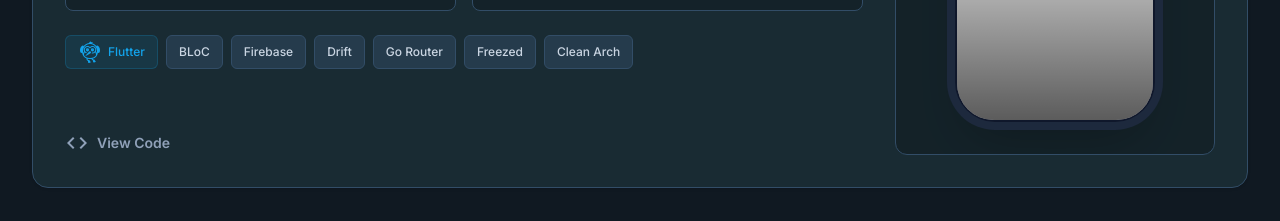
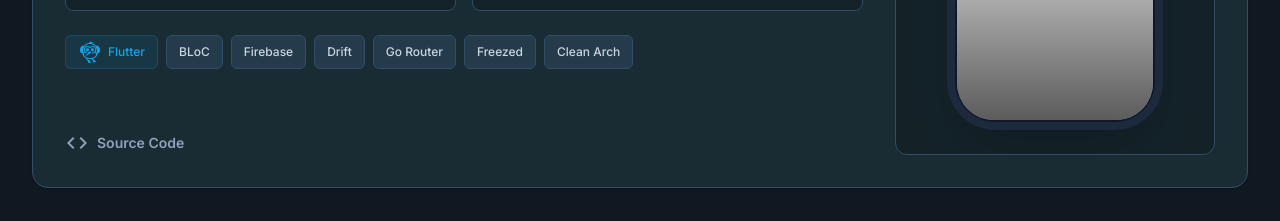
Before and after one commit to yohanangulo/yohanangulo.github.io, a Next.js app: page / in a window 1280 px wide. Shown: the part 3480-3701 px from the top of the page. Built offline with nearby package versions, Linux system fonts and the light colour scheme.

Commit message:
Rename view code to source code in spending pal project

```diff
--- a/data/featuredProjects.ts
+++ b/data/featuredProjects.ts
@@ -123,7 +123,7 @@ export const featuredProjects: FeaturedProject[] = [
     actions: [
       {
         icon: 'code',
-        label: 'View Code',
+        label: 'Source Code',
         type: 'secondary',
         url: 'https://github.com/yohanangulo/spending-pal',
       },
```
